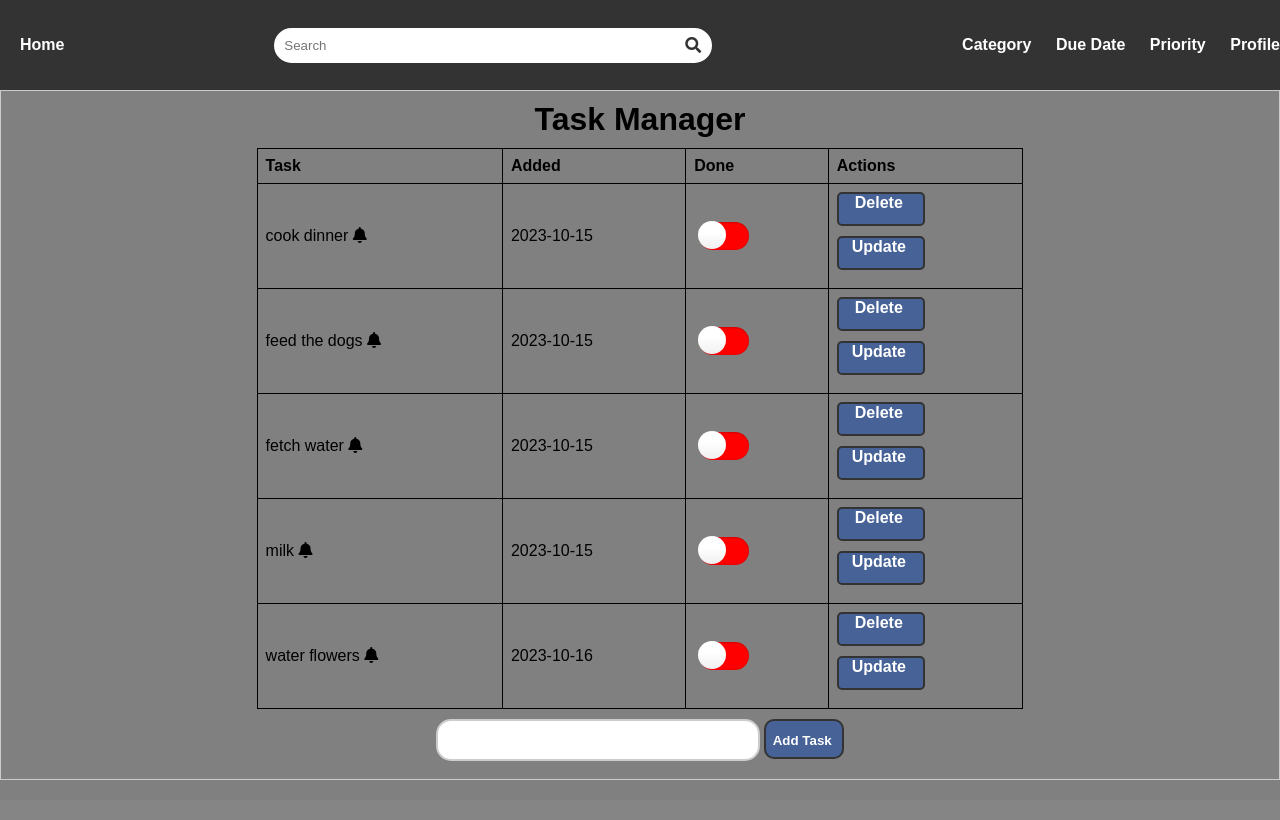
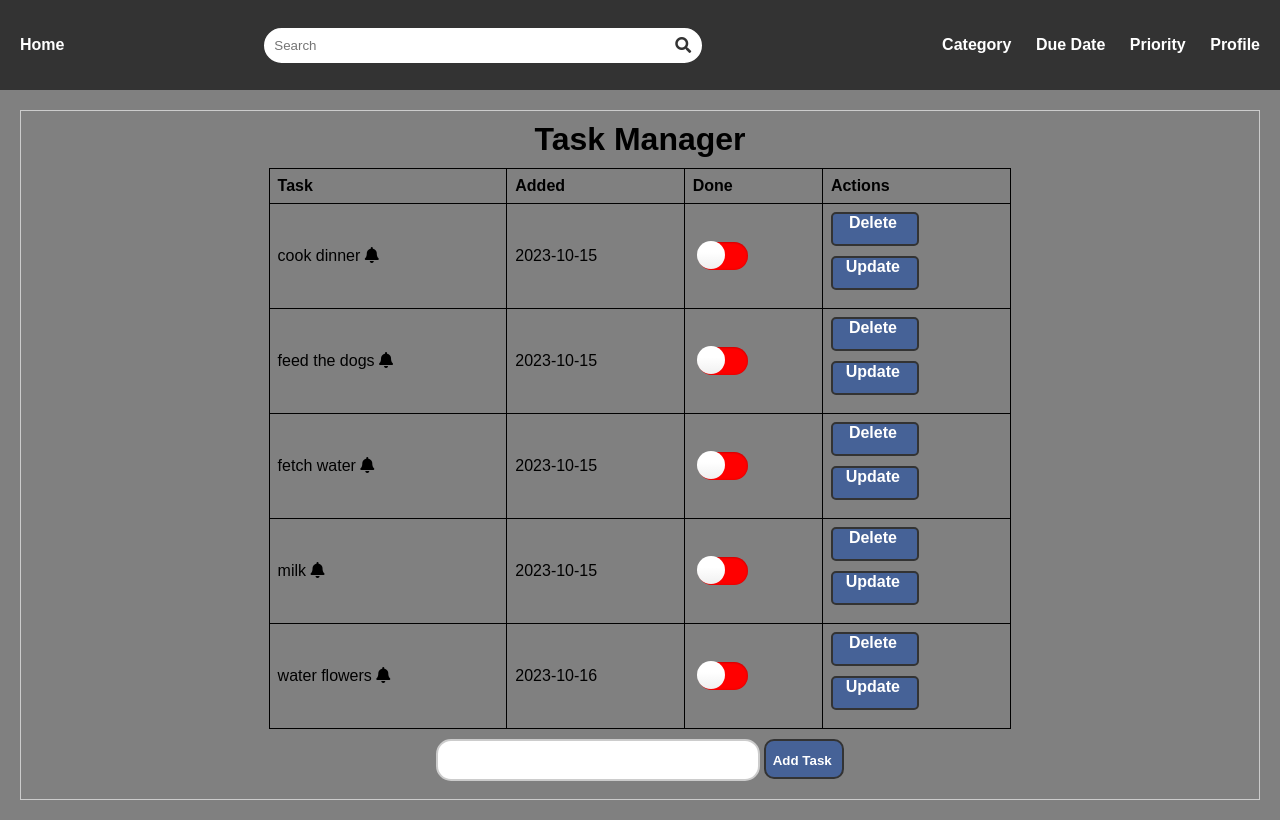
Before and after one commit to chris-macharia/alx_capstone_project, a Flask app: page / in a window 1280 px wide. Before the commit the page ends 780 px from the top, so only its background shows below. Run offline with Flask 3, Linux system fonts and the light colour scheme.

Commit message:
Center the tasks in the page and also push profile at the navbar abit left

```diff
--- a/static/css/main.css
+++ b/static/css/main.css
@@ -2,6 +2,11 @@ body{
     margin: 0;
     font-family: Arial, Helvetica, sans-serif;
     background-color: grey;
+}
+.container {
+    max-width: 100%; /* Set the maximum width to the width of the viewport */
+    margin: 0 auto; /* Center the container horizontally */
+    padding: 20px;
 }
 /* Style for the header and navbar */
 header {
@@ -17,7 +22,7 @@ header {
     display: flex;
     justify-content: space-between;
     align-items: center;
-    padding: 20px;
+    padding: 20px 20px 20px 20px;
     z-index: 1;
     background-color: #333;
 }
--- a/templates/base.html
+++ b/templates/base.html
@@ -9,6 +9,7 @@
 
 </head>
 <body>
+    <div class="container">
         <header>
             <nav class="navbar">
                 <div class="profile">
@@ -29,6 +30,7 @@
                             <a href="#"><i class="fas fa-sign-out-alt"></i> Log Out</a>
                         </div>
                     </li>
+                    <li></li> <!--for spacing the profile link-->
 
                 </ul>
             </nav>
@@ -50,6 +52,7 @@
                 <i class="fab fa-linkedin"></i>
             </a>
         </div>
+    </div>
     <script src="{{ url_for('static', filename='js/script.js') }}"></script>
 </body>
 </html>
```
Lines whose indentation alone changed are shown as unchanged.
